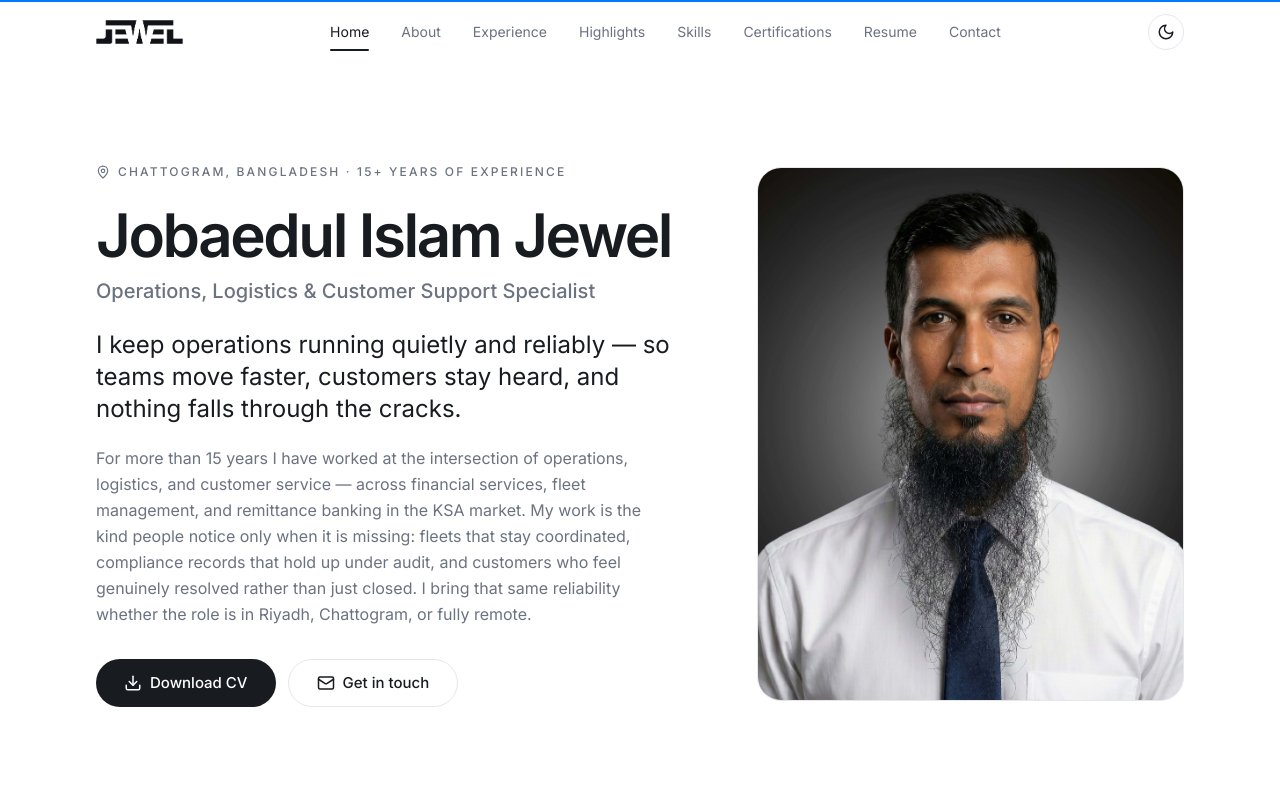
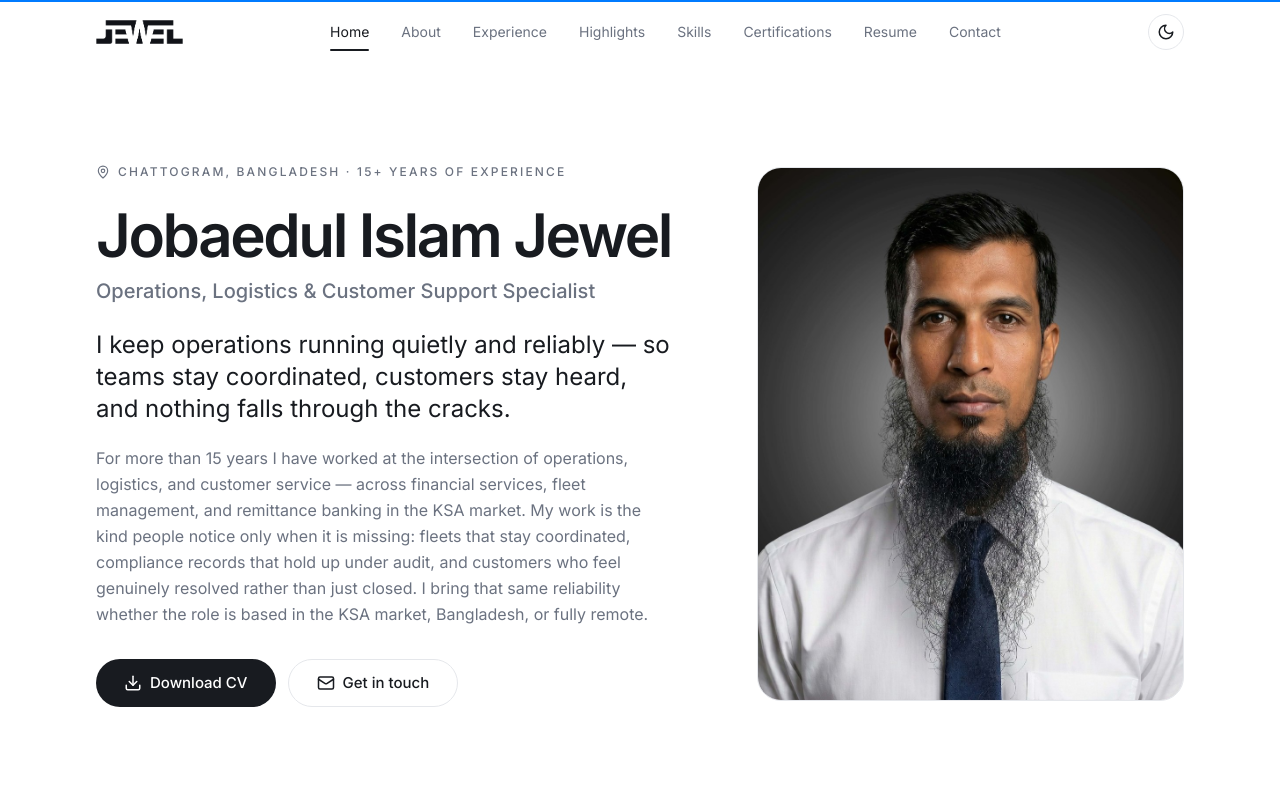
Before and after one commit to celibatej/jewel-claude, a Next.js app: page / in a window 1280 px wide. Shown: the top 800 px of the page. Built offline with nearby package versions, Linux system fonts and the light colour scheme.

Commit message:
Refine hero copy: 'teams stay coordinated' and KSA/Bangladesh positioning

```diff
--- a/src/content/data.ts
+++ b/src/content/data.ts
@@ -28,9 +28,9 @@
 export const hero = {
   // A personal brand statement — confident, specific, not a cliché.
   statement:
-    "I keep operations running quietly and reliably — so teams move faster, customers stay heard, and nothing falls through the cracks.",
+    "I keep operations running quietly and reliably — so teams stay coordinated, customers stay heard, and nothing falls through the cracks.",
   intro:
-    "For more than 15 years I have worked at the intersection of operations, logistics, and customer service — across financial services, fleet management, and remittance banking in the KSA market. My work is the kind people notice only when it is missing: fleets that stay coordinated, compliance records that hold up under audit, and customers who feel genuinely resolved rather than just closed. I bring that same reliability whether the role is in Riyadh, Chattogram, or fully remote.",
+    "For more than 15 years I have worked at the intersection of operations, logistics, and customer service — across financial services, fleet management, and remittance banking in the KSA market. My work is the kind people notice only when it is missing: fleets that stay coordinated, compliance records that hold up under audit, and customers who feel genuinely resolved rather than just closed. I bring that same reliability whether the role is based in the KSA market, Bangladesh, or fully remote.",
 };
 
 /* --------------------------- CAREER HIGHLIGHTS -------------------------- */
```
